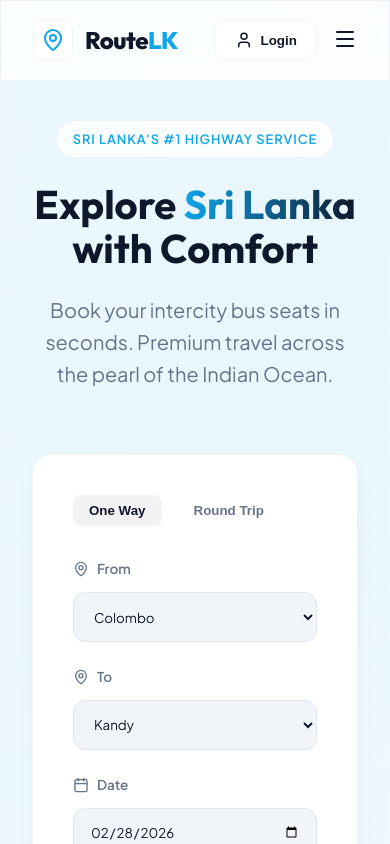
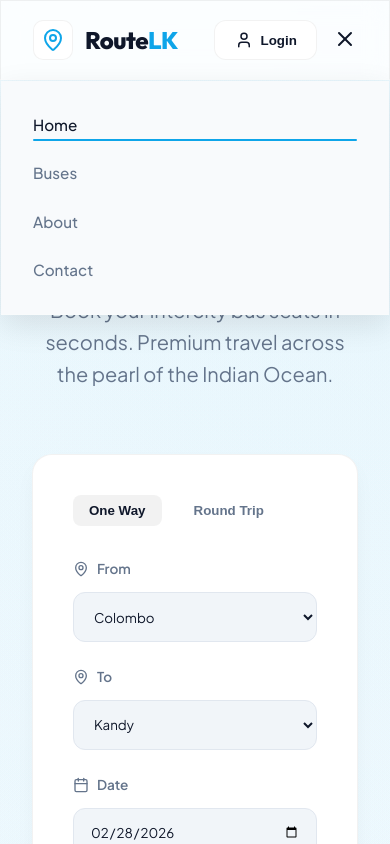
Before and after one commit to Avishka-kavishan/RouteLK, a React (Vite) app: page / in a window 390 px wide. Both pictures are taken after a click on the button 345 px from the left and 40 px from the top of the page. Shown: the top 844 px of the page. Built offline with nearby package versions, Linux system fonts and the light colour scheme.

Commit message:
Fix navbar mobile menu visibility and toggle

```diff
--- a/src/components/Navbar.css
+++ b/src/components/Navbar.css
@@ -114,7 +114,24 @@
 
 @media (max-width: 968px) {
 
-    .nav-links,
+    .nav-links {
+        display: none;
+        position: absolute;
+        top: 80px;
+        left: 0;
+        right: 0;
+        background: var(--bg-card);
+        flex-direction: column;
+        padding: 2rem;
+        gap: 1.5rem;
+        border-bottom: 1px solid var(--glass-border);
+        box-shadow: 0 10px 30px rgba(0, 0, 0, 0.1);
+    }
+
+    .nav-links.active-mobile {
+        display: flex;
+    }
+
     .support-btn {
         display: none;
     }
--- a/src/components/Navbar.jsx
+++ b/src/components/Navbar.jsx
@@ -1,8 +1,15 @@
-import React from 'react';
-import { Menu, User, Phone, MapPin } from 'lucide-react';
+import React, { useState } from 'react';
+import { Menu, X, User, Phone, MapPin } from 'lucide-react';
 import './Navbar.css';
 
 const Navbar = ({ activePage, onPageChange }) => {
+  const [isMenuOpen, setIsMenuOpen] = useState(false);
+
+  const handleNavClick = (page) => {
+    setIsMenuOpen(false);
+    onPageChange(page);
+  };
+
   return (
     <nav className="navbar glass">
       <div className="navbar-container">
@@ -13,26 +20,26 @@ const Navbar = ({ activePage, onPageChange }) => {
           <span className="brand-name">Route<span>LK</span></span>
         </div>
 
-        <div className="nav-links">
+        <div className={`nav-links ${isMenuOpen ? 'active-mobile' : ''}`}>
           <a
             href="#home"
             className={activePage === 'home' ? 'active' : ''}
-            onClick={(e) => { e.preventDefault(); onPageChange('home'); }}
+            onClick={(e) => { e.preventDefault(); handleNavClick('home'); }}
           >Home</a>
           <a
             href="#buses"
             className={activePage === 'buses' ? 'active' : ''}
-            onClick={(e) => { e.preventDefault(); onPageChange('buses'); }}
+            onClick={(e) => { e.preventDefault(); handleNavClick('buses'); }}
           >Buses</a>
           <a
             href="#about"
             className={activePage === 'about' ? 'active' : ''}
-            onClick={(e) => { e.preventDefault(); onPageChange('about'); }}
+            onClick={(e) => { e.preventDefault(); handleNavClick('about'); }}
           >About</a>
           <a
             href="#contact"
             className={activePage === 'contact' ? 'active' : ''}
-            onClick={(e) => { e.preventDefault(); onPageChange('contact'); }}
+            onClick={(e) => { e.preventDefault(); handleNavClick('contact'); }}
           >Contact</a>
         </div>
 
@@ -45,8 +52,8 @@ const Navbar = ({ activePage, onPageChange }) => {
             <User size={18} />
             <span>Login</span>
           </button>
-          <button className="menu-btn">
-            <Menu size={24} />
+          <button className="menu-btn" onClick={() => setIsMenuOpen(!isMenuOpen)}>
+            {isMenuOpen ? <X size={24} /> : <Menu size={24} />}
           </button>
         </div>
       </div>
```
